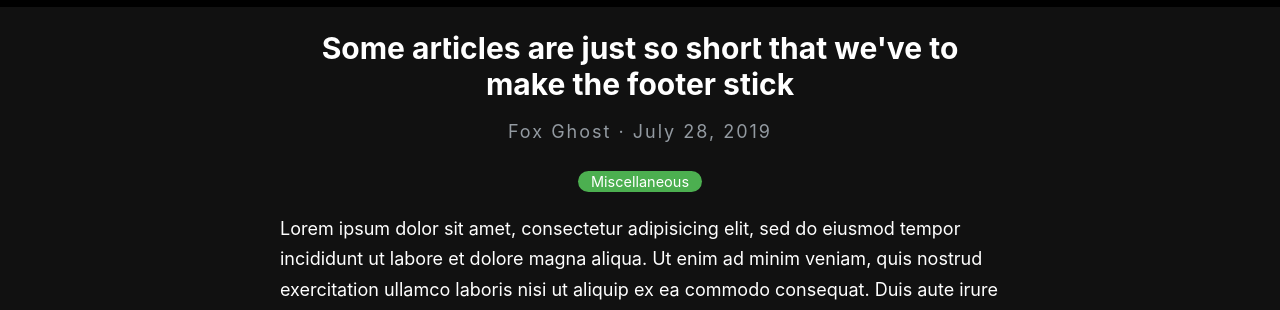
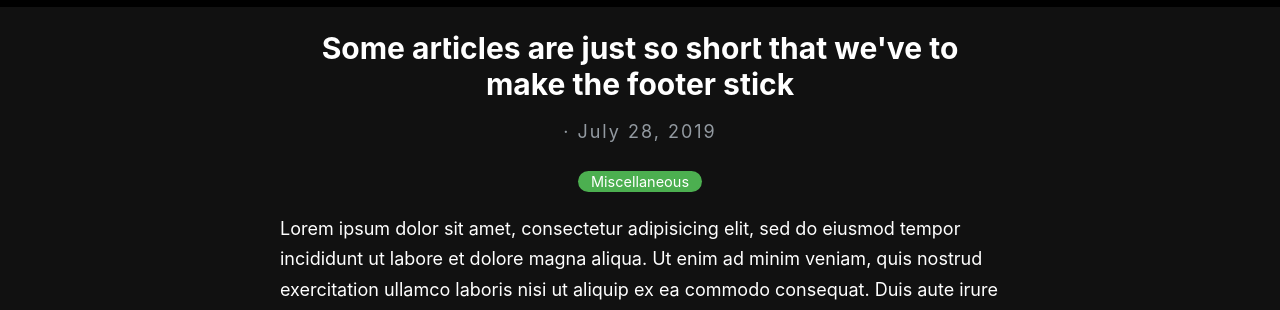
Before and after one commit to rykener/transsangha, a Jekyll site: the page built from _posts/2019-7-28-super-short-article.md, in a window 1280 px wide. Shown: the top 310 px of the page. Built offline with Jekyll 4.4.1, drawn with Linux system fonts in a browser that asks for light colours; part of the change alters nothing that is shown.

Commit message:
cleanup config

```diff
--- a/_config.yml
+++ b/_config.yml
@@ -5,36 +5,12 @@
 # Name of your site (displayed in the header)
 name: Fox Ghost Zen
 
-# Name of the author
-author: Fox Ghost
-
 # Short bio or description (displayed in the header)
 description: Trans Sangha in San Francisco
 
 # URL of your avatar or profile pic (you could use your GitHub profile pic)
 avatar: /images/fox-icon-new.png
 
-#
-# Flags below are optional
-#
-
-# Includes an icon in the footer for each username you enter
-footer-links:
-  dribbble:
-  email: contact@foxghost.org
-  facebook:
-  flickr:
-  github:
-  instagram:
-  linkedin:
-  pinterest:
-  rss:
-  twitter:
-  stackoverflow:
-  youtube: # channel/<your_long_string> or user/<user-name>
-  googleplus: # anything in your profile username that comes after plus.google.com/
-  playconsole:
-  mastodon: # <your-mastodon-instance>/@<your-user-name> eg. fosstodon.org/@username
 
 # Enter your Disqus shortname (not your username) to enable commenting on posts
 # You can find your shortname on the Settings page of your Disqus account
@@ -50,12 +26,6 @@ google_analytics:
 # Used for Sitemap.xml and your RSS feed
 url: https://foxghost.org
 # enforce_ssl: https://www.amitmerchant.com/reverie
-
-# If you're hosting your site at a Project repository on GitHub pages
-# (http://yourusername.github.io/repository-name)
-# and NOT your User repository (http://yourusername.github.io)
-# then add in the baseurl here, like this: "/repository-name"
-baseurl: "/"
 
 #
 # !! You don't need to change any of the configuration flags below !!
@@ -80,17 +50,7 @@ kramdown:
 sass:
   style: :expanded # You might prefer to minify using :compressed
 
-# Use the following plug-ins
-plugins:
-  - jekyll-sitemap # Create a sitemap using the official Jekyll sitemap gem
-  - jekyll-feed # Create an Atom feed using the official Jekyll feed gem
-  - jekyll-seo-tag
-  - jekyll-paginate
-
 include: ['_pages']
-
-paginate: 6
-paginate_path: /page:num/
 
 # Exclude these files from your production _site
 exclude:
```
